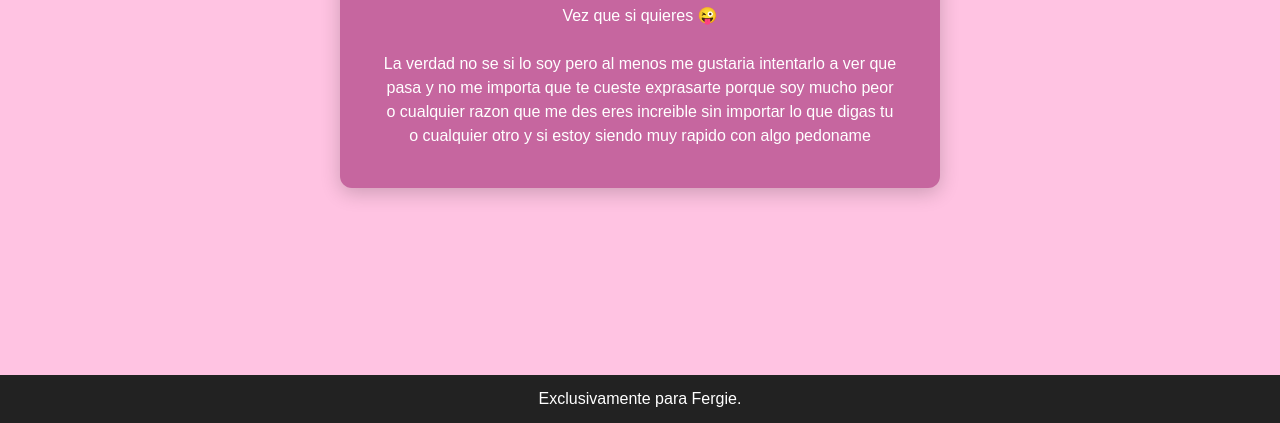
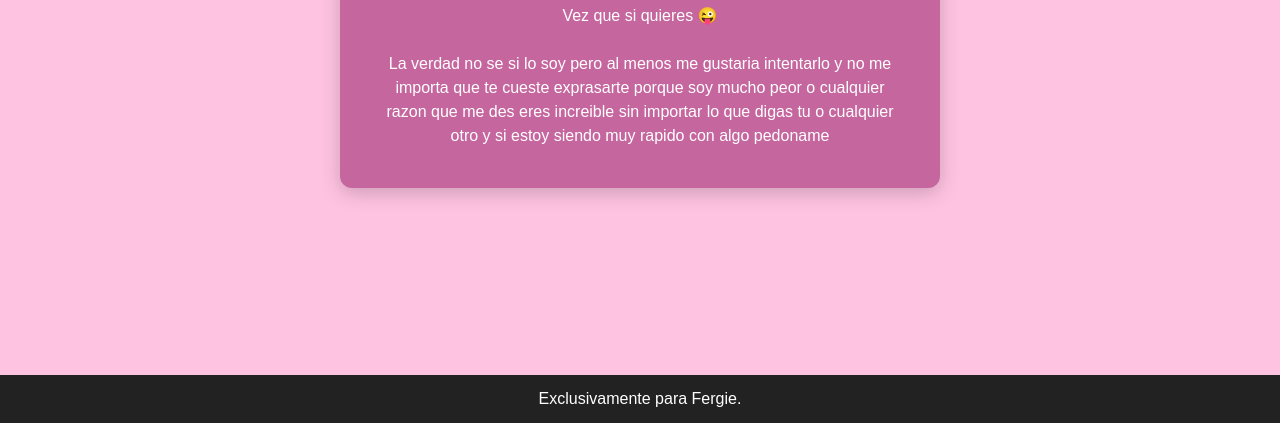
Before and after one commit to Joseijr/Fer.github.io, a plain HTML site: page Holi.html in a window 1280 px wide. Shown: the part 377-800 px from the top of the page. Drawn offline with Linux system fonts and the light colour scheme.

Commit message:
Update Holi.html

```diff
--- a/Holi.html
+++ b/Holi.html
@@ -23,7 +23,7 @@
             <p>
                 Vez que si quieres 😜<br>
                 <br>
-                La verdad no se si lo soy pero al menos me gustaria intentarlo a ver que pasa y no me importa que te
+                La verdad no se si lo soy pero al menos me gustaria intentarlo y no me importa que te
                 cueste exprasarte porque soy mucho peor o cualquier razon que me des eres increible sin importar lo que
                 digas tu o cualquier otro y si estoy siendo muy rapido con algo pedoname<br>
             </p>
```
